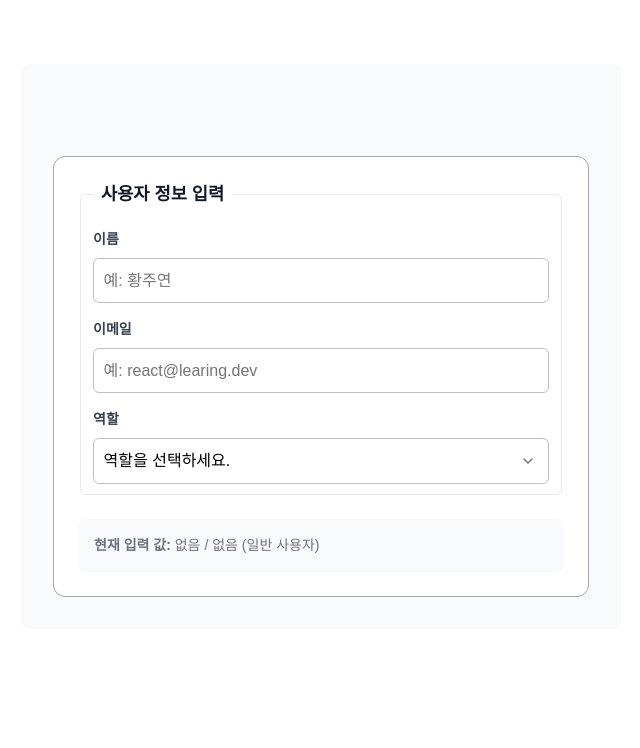
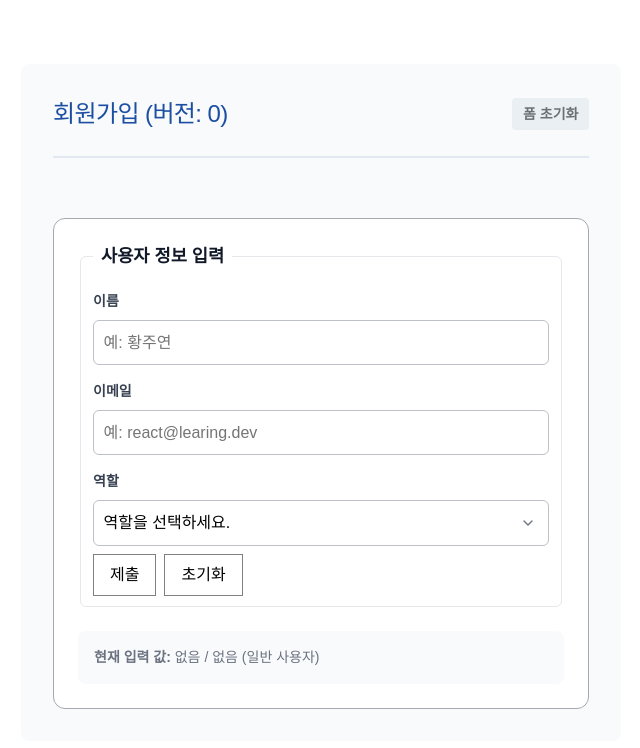
Before and after one commit to sasasak/likelion-16th-react, a React (Vite) app in the folder learning-react/03-렌더링-원리-불변성/: page / in a window 1280 px wide. Shown: the top 748 px of the page, without its empty margins (319-959 px from the left). Built offline with nearby package versions, Linux system fonts and the light colour scheme.

Commit message:
learn. 제어된 vs 제어되지 않은 상황에서의 폼 제출/초기화 - 브라우저 기본 작동 - 리액트에 의해 제어되는 작동

```diff
--- a/learning-react/03-렌더링-원리-불변성/src/practices/StateInitialization/UserForm/index.tsx
+++ b/learning-react/03-렌더링-원리-불변성/src/practices/StateInitialization/UserForm/index.tsx
@@ -1,4 +1,4 @@
-import { useState } from 'react'
+import { useState, type SubmitEvent } from 'react'
 import S from './style.module.css'
 
 // 인터페이스(Interface) = 객체 형태의 타입 선언
@@ -7,15 +7,49 @@
 type UserRole = 'user' | 'admin' | ''
 
 export default function UserForm() {
-  // 사용자 이름(name), 이메일(email), 역할(role)
+  // [상태] 사용자 이름
   const [name, setName] = useState('')
+  // [상태] 이메일
   const [email, setEmail] = useState('')
+  // [상태] 역할
   const [role, setRole] = useState<UserRole>('')
 
   const userRoleKR = role === 'admin' ? '관리자' : '일반 사용자'
 
+  const handleSubmit = (e: SubmitEvent<HTMLFormElement>) => {
+    e.preventDefault()
+    console.log('사용자가 입력한 폼 데이터 확인')
+
+    // [리액트에 의해 제어되지 않는 상황]
+    // 브라우저에 의해 제어되고 있는 네이티브 컨트롤의 경우
+    // 브라우저의 폼 데이터 객체를 통해 확인
+    const formElement = e.currentTarget
+    const formData = new FormData(formElement)
+    console.log(Object.fromEntries(formData))
+
+    // [리액트에 의해 제어되는 상황]
+    // 제어되고 있는 컨트롤(입력 필드, 셀렉트 박스)에 연결된 상태 값을 확인
+    console.log({ name, email, role })
+  }
+
+  const handleReset = (e: SubmitEvent<HTMLFormElement>) => {
+    console.log('사용자가 입력한 폼 데이터 초기화')
+
+    // [리액트에 의해 제어되지 않는 상황]
+    // 브라우저에 의해 제어되고 있는 네이티브 컨트롤의 경우
+    // 브라우저의 기본 초기화 기능으로 처리 가능
+    const formElement = e.currentTarget
+    formElement.reset()
+
+    // [리액트에 의해 제어되는 상황]
+    // 제어되고 있는 컨트롤(입력 필드, 셀렉트 박스)의 초기값을 리액트의 방식으로 처리
+    setName('')
+    setEmail('')
+    setRole('')
+  }
+
   return (
-    <form className={S.container} onSubmit={(e) => e.preventDefault()}>
+    <form className={S.container} onSubmit={handleSubmit} onReset={handleReset}>
       <fieldset>
         <legend>사용자 정보 입력</legend>
 
@@ -62,6 +96,14 @@
             <option value="admin">관리자</option>
           </select>
         </div>
+
+        <div
+          role="group"
+          style={{ marginBlockStart: 8, display: 'flex', gap: 8 }}
+        >
+          <button type="submit">제출</button>
+          <button type="reset">초기화</button>
+        </div>
       </fieldset>
 
       <output className={S.preview}>
--- a/learning-react/03-렌더링-원리-불변성/src/practices/StateInitialization/index.tsx
+++ b/learning-react/03-렌더링-원리-불변성/src/practices/StateInitialization/index.tsx
@@ -6,8 +6,16 @@
 // 갱신 = 업데이트
 
 export default function StateInitialization() {
+
   return (
     <div className={S.container}>
+      <header className={S.header}>
+        <h2>회원가입 (버전: {0})</h2>
+        <button type="button" className={S.resetButton}>
+          폼 초기화
+        </button>
+      </header>
+
       <UserForm />
     </div>
   )
```
